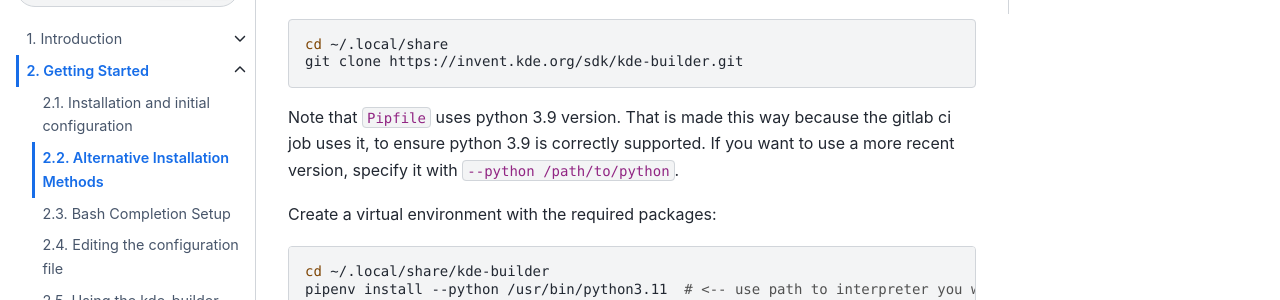
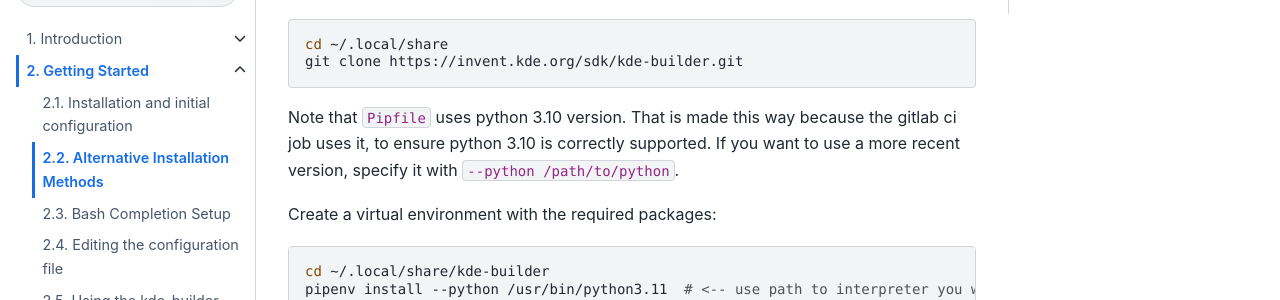
Before and after one commit to KDE/kde-builder, a Sphinx documentation site: the page built from doc/getting-started/alternative-installation.md, in a window 1280 px wide and 900 px high, scrolled down 1898 px. Shown: the part 153-453 px from the top of the window. Built offline with Sphinx 7.4.7 and the Sphinx Book theme 1.1.4, drawn with Linux system fonts in a browser that asks for light colours; some of the changed text lies outside the part shown.

Commit message:
! chore: Drop python 3.9 support
Python 3.9 is 5 years old, and EOL at 31 Oct 2025.
See https://devguide.python.org/versions/#unsupported-versions
and https://endoflife.date/python
And we need to use new syntax that is unsupported in Python 3.9.

````diff
--- a/doc/getting-started/alternative-installation.md
+++ b/doc/getting-started/alternative-installation.md
@@ -2,7 +2,7 @@
 
 If the `initial_setup.sh` installation method does not work for you, you can choose one of the alternative methods.
 
-KDE Builder can use Python version 3.9 or newer.
+KDE Builder can use Python version 3.10 or newer.
 
 If python is not installed, do it now (assuming you want to use Python 3.11):
 
@@ -81,7 +81,7 @@
 git clone https://invent.kde.org/sdk/kde-builder.git
 ```
 
-Note that `Pipfile` uses python 3.9 version. That is made this way because the gitlab ci job uses it, to ensure python 3.9
+Note that `Pipfile` uses python 3.10 version. That is made this way because the gitlab ci job uses it, to ensure python 3.10
 is correctly supported. If you want to use a more recent version, specify it with `--python /path/to/python`.
 
 Create a virtual environment with the required packages:
````
Also changed, not shown: .gitlab-ci.yml, 1 other file.
